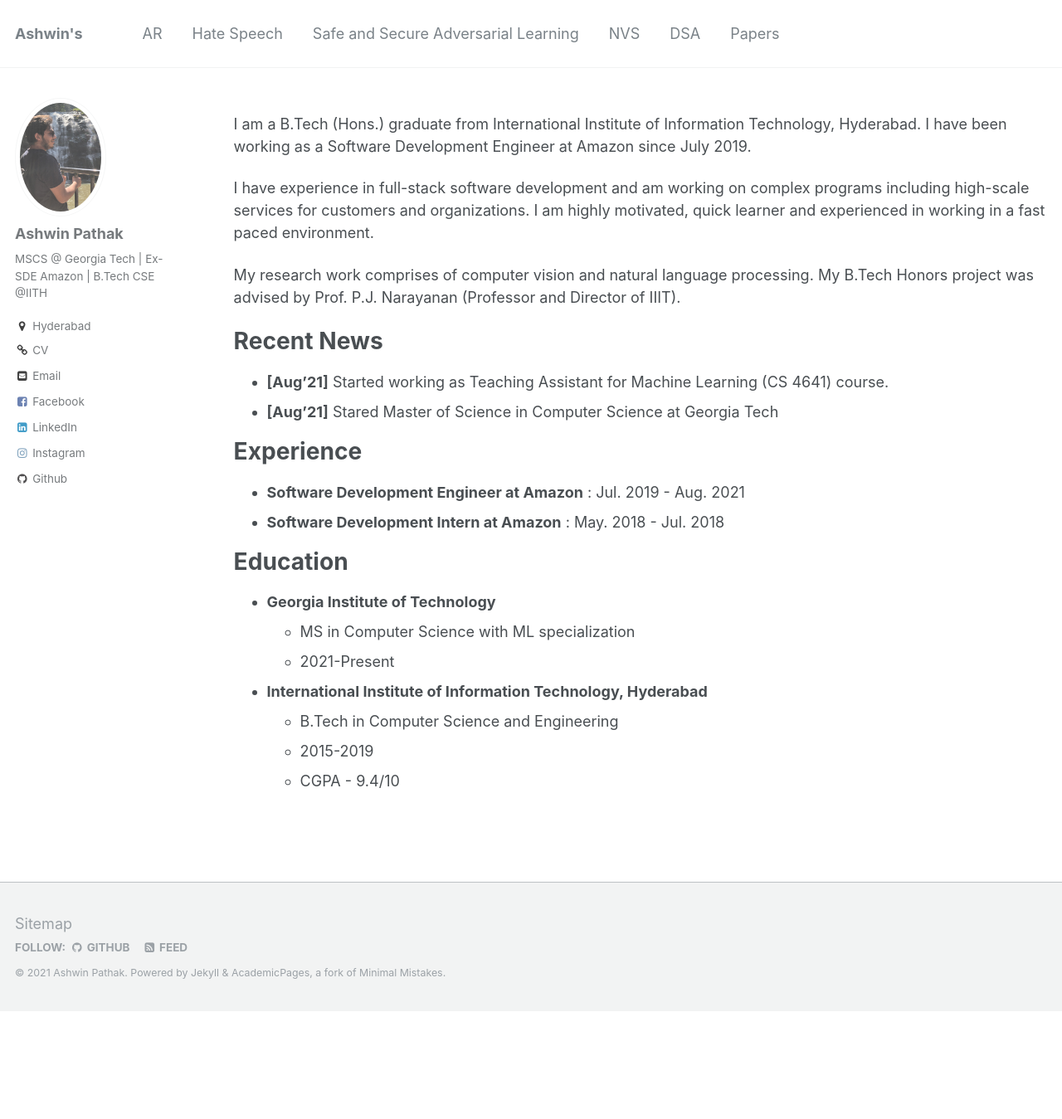
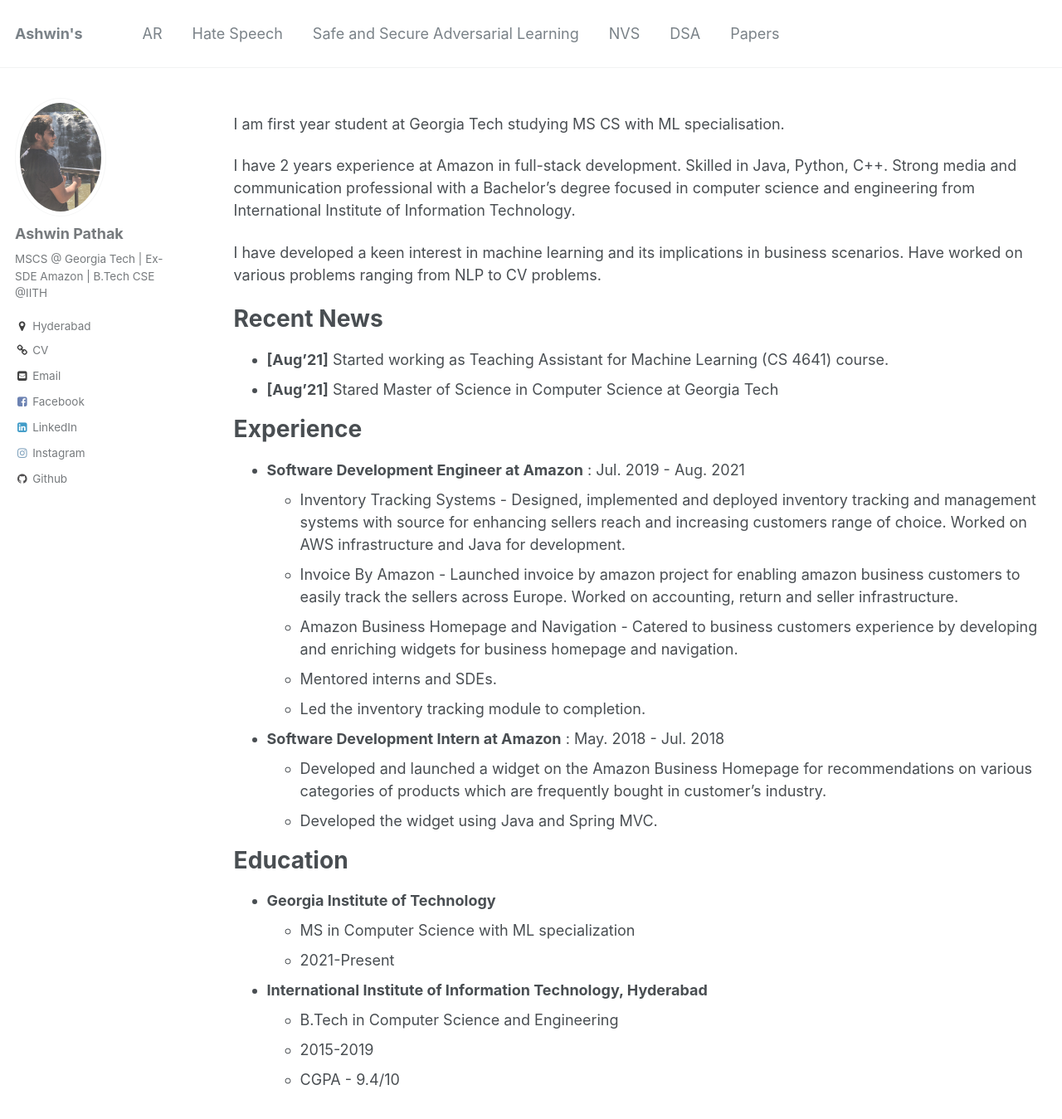
Before and after one commit to ashwinpathak20/ashwinpathak20.github.io, a Jekyll site: the page built from _pages/cv.md, in a window 1280 px wide and 1400 px high. Shown: the top 1349 px of the window at 83% size. Built offline with Jekyll 4.4.1, drawn with Linux system fonts in a browser that asks for light colours.

Commit message:
Updating Cv

```diff
--- a/_pages/cv.md
+++ b/_pages/cv.md
@@ -8,21 +8,11 @@ author_profile: true
 
 {% include base_path %}
 
-I am a B.Tech (Hons.) graduate from International Institute of
-Information Technology, Hyderabad. I have been working as a
-Software Development Engineer at Amazon since July 2019.
+I am first year student at Georgia Tech studying MS CS with ML specialisation.
 
-I have experience in full-stack software development and
-am working on complex programs including high-scale services
-for customers and organizations. I am highly motivated,
-quick learner and experienced in working in a
-fast paced environment.
+I have 2 years experience at Amazon in full-stack development. Skilled in Java, Python, C++. Strong media and communication professional with a Bachelor's degree focused in computer science and engineering from International Institute of Information Technology.
 
-My research work comprises of computer vision and
-natural language processing. My B.Tech Honors project was
-advised by
-[Prof. P.J. Narayanan](https://www.iiit.ac.in/people/faculty/pjn)
-(Professor and Director of IIIT).
+I have developed a keen interest in machine learning and its implications in business scenarios. Have worked on various problems ranging from NLP to CV problems.
 
 
 Recent News
@@ -33,8 +23,14 @@ Recent News
 Experience
 ======
 * **Software Development Engineer at Amazon** : Jul. 2019 - Aug. 2021
+   * Inventory Tracking Systems - Designed, implemented and deployed inventory tracking and management systems with source for enhancing sellers reach and increasing customers range of choice. Worked on AWS infrastructure and Java for development.
+   * Invoice By Amazon - Launched invoice by amazon project for enabling amazon business customers to easily track the sellers across Europe. Worked on accounting, return and seller infrastructure.
+   * Amazon Business Homepage and Navigation - Catered to business customers experience by developing and enriching widgets for business homepage and navigation.
+   * Mentored interns and SDEs.
+   * Led the inventory tracking module to completion.
 * **Software Development Intern at Amazon** : May. 2018 - Jul. 2018
-
+   * Developed and launched a widget on the Amazon Business Homepage for recommendations on various categories of products which are frequently bought in customer's industry.
+   * Developed the widget using Java and Spring MVC.
 
 Education
 ======
```
